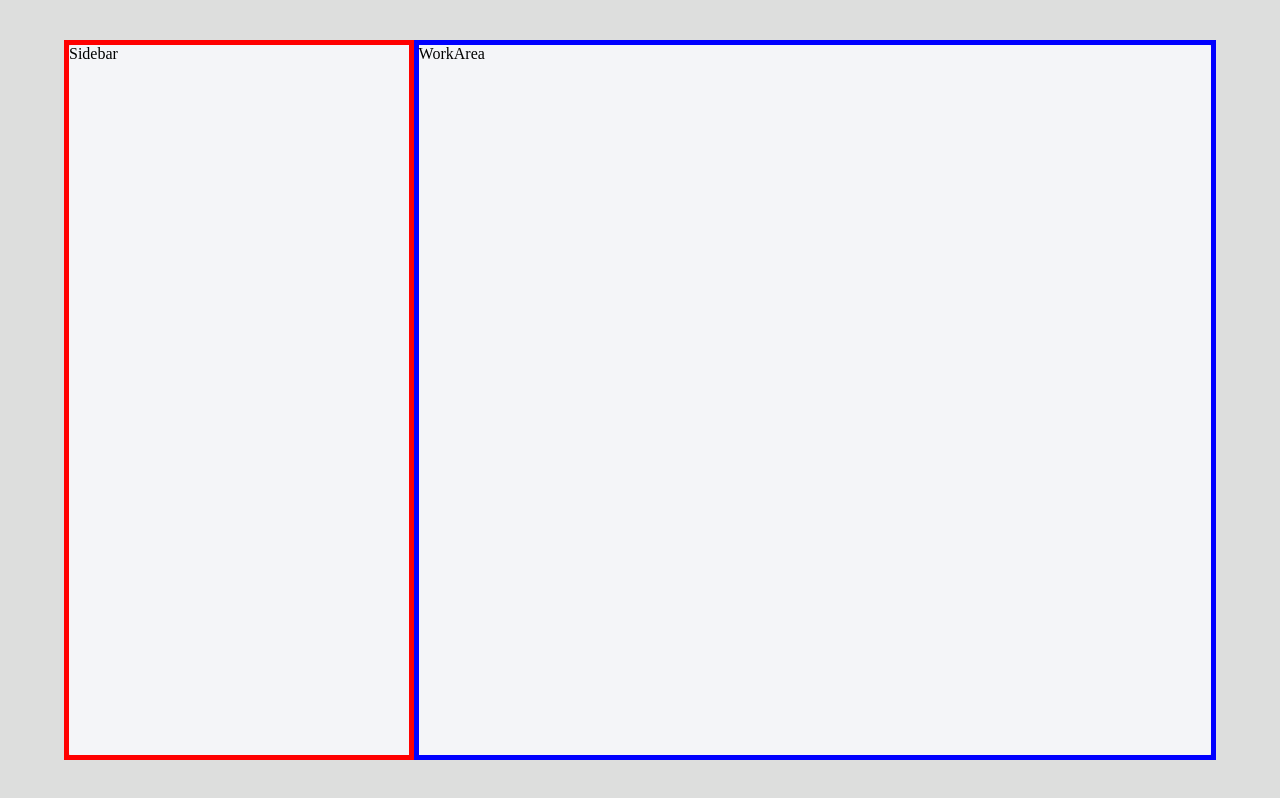
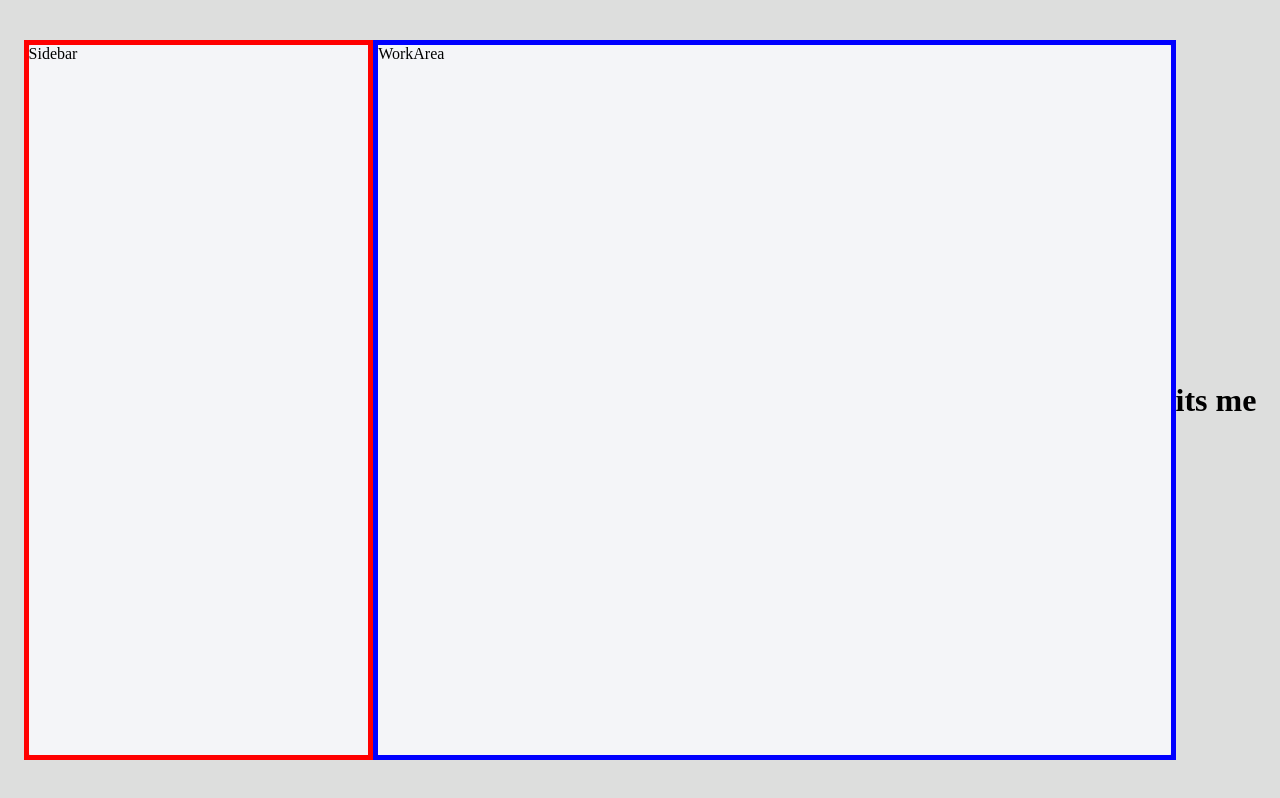
Before and after one commit to Sush25N/Chat_App_MERN, a React (Create React App) app in the folder client/: page / in a window 1280 px wide. Built offline with nearby package versions, Linux system fonts and the light colour scheme.

Commit message:
trails to add new code

```diff
--- a/client/src/App.js
+++ b/client/src/App.js
@@ -1,11 +1,13 @@
 import React from "react";
 import "./App.css";
 import MainContainer from "./Components/MainContainer";
+import Trail from "./Components/trail";
 
 const App = () => {
   return (
     <div className="App">
       <MainContainer />
+      <Trail/>
     </div>
   );
 };
--- /dev/null
+++ b/client/src/Components/trail.js
@@ -0,0 +1,6 @@
+import React from "react";
+const Trail = () => {
+    return <h1>its me</h1>
+}
+
+export default Trail;
```
